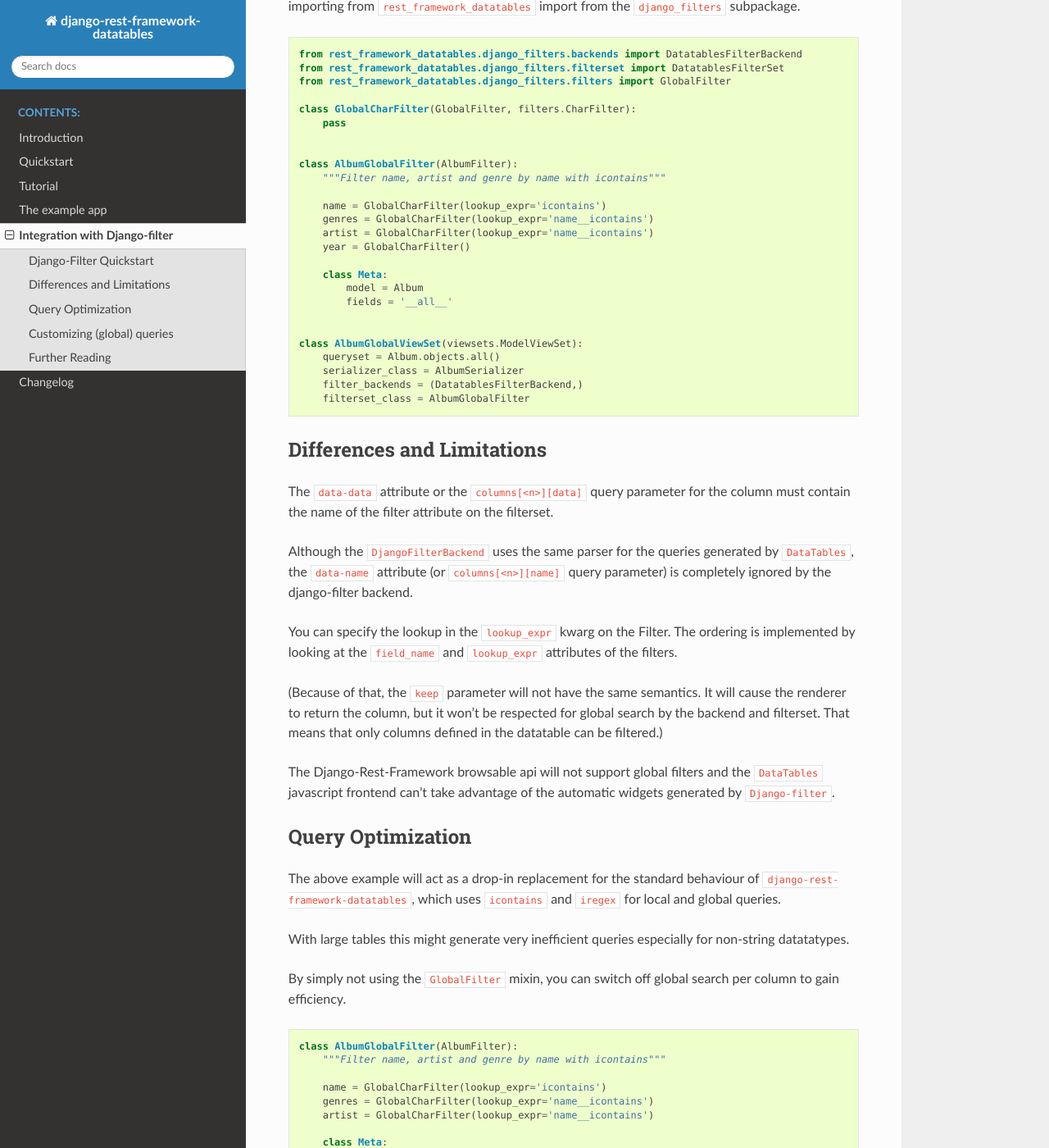
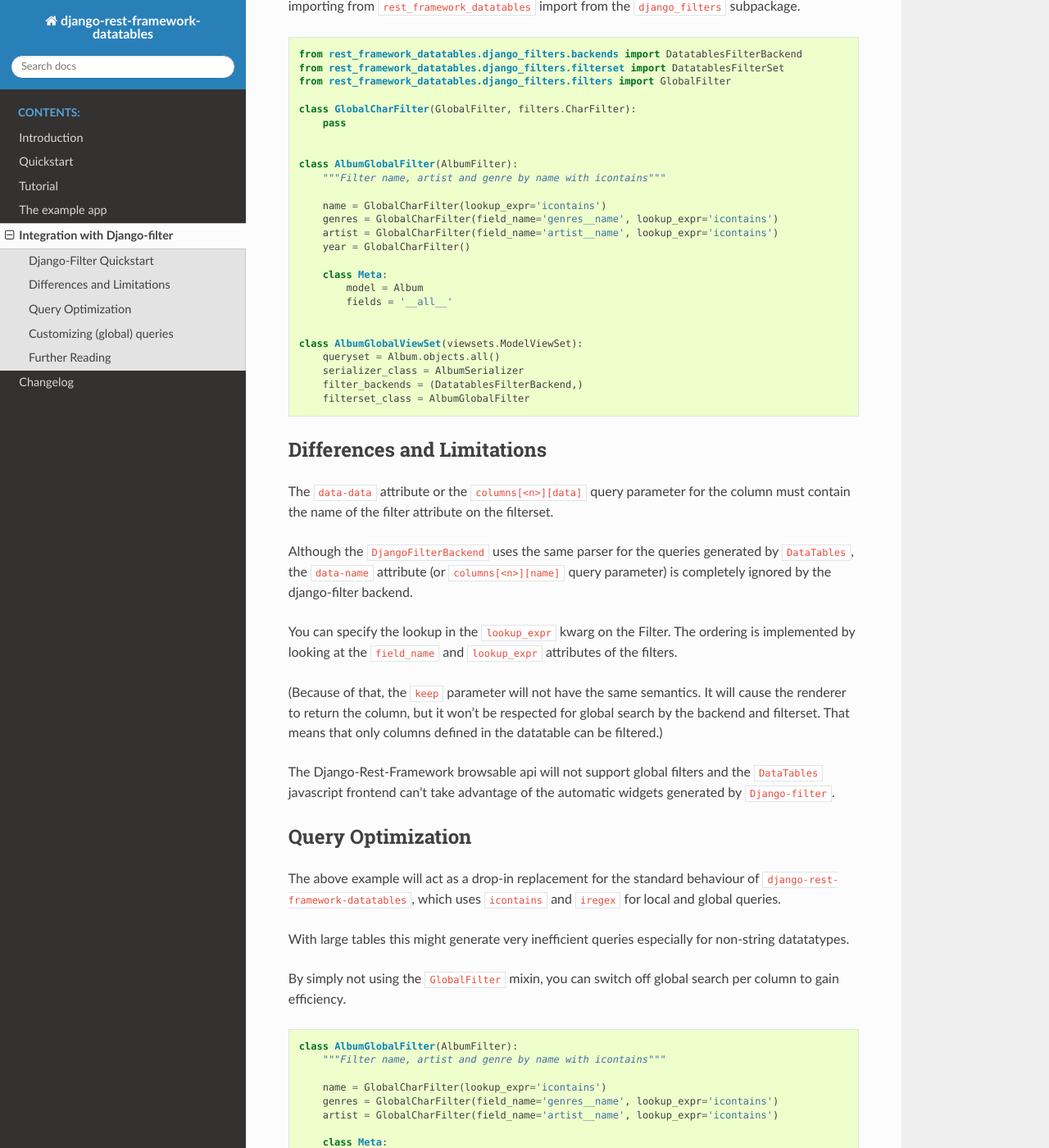
Before and after one commit to izimobil/django-rest-framework-datatables, a Sphinx documentation site: the page built from docs/django-filters.rst, in a window 1280 px wide and 1400 px high, scrolled down 416 px. Shown: the whole window at 82% size. Built offline with Sphinx 7.4.7 and the Read the Docs theme 2.0.0, drawn with Linux system fonts in a browser that asks for light colours.

Commit message:
update examples in documentation

```diff
--- a/docs/django-filters.rst
+++ b/docs/django-filters.rst
@@ -34,8 +34,8 @@
         """Filter name, artist and genre by name with icontains"""
 
         name = GlobalCharFilter(lookup_expr='icontains')
-        genres = GlobalCharFilter(lookup_expr='name__icontains')
-        artist = GlobalCharFilter(lookup_expr='name__icontains')
+        genres = GlobalCharFilter(field_name='genres__name', lookup_expr='icontains')
+        artist = GlobalCharFilter(field_name='artist__name', lookup_expr='icontains')
         year = GlobalCharFilter()
 
         class Meta:
@@ -94,8 +94,8 @@
         """Filter name, artist and genre by name with icontains"""
 
         name = GlobalCharFilter(lookup_expr='icontains')
-        genres = GlobalCharFilter(lookup_expr='name__icontains')
-        artist = GlobalCharFilter(lookup_expr='name__icontains')
+        genres = GlobalCharFilter(field_name='genres__name', lookup_expr='icontains')
+        artist = GlobalCharFilter(field_name='artist__name', lookup_expr='icontains')
 
         class Meta:
             model = Album
```
